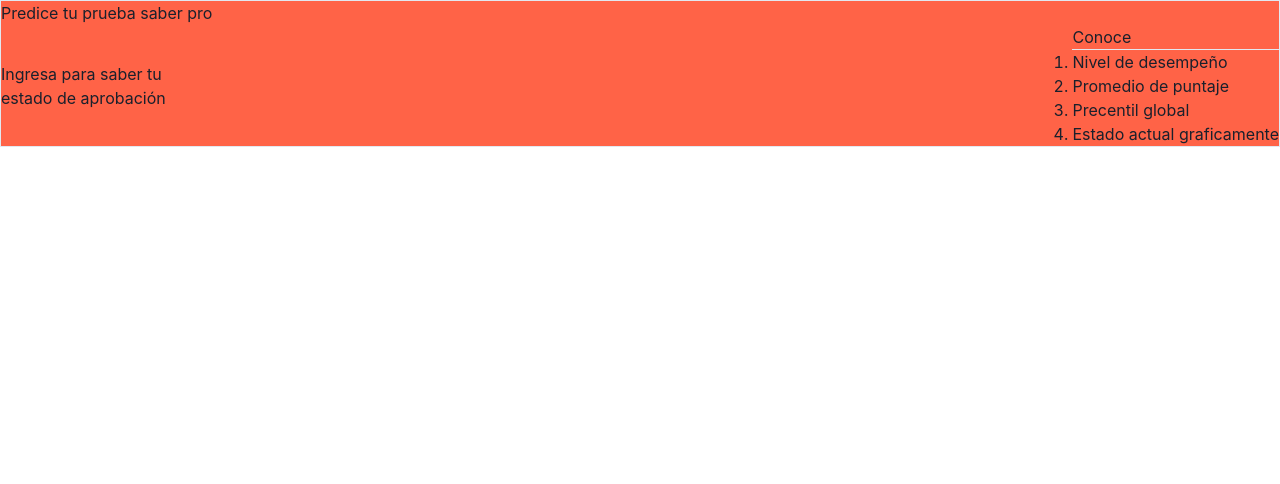
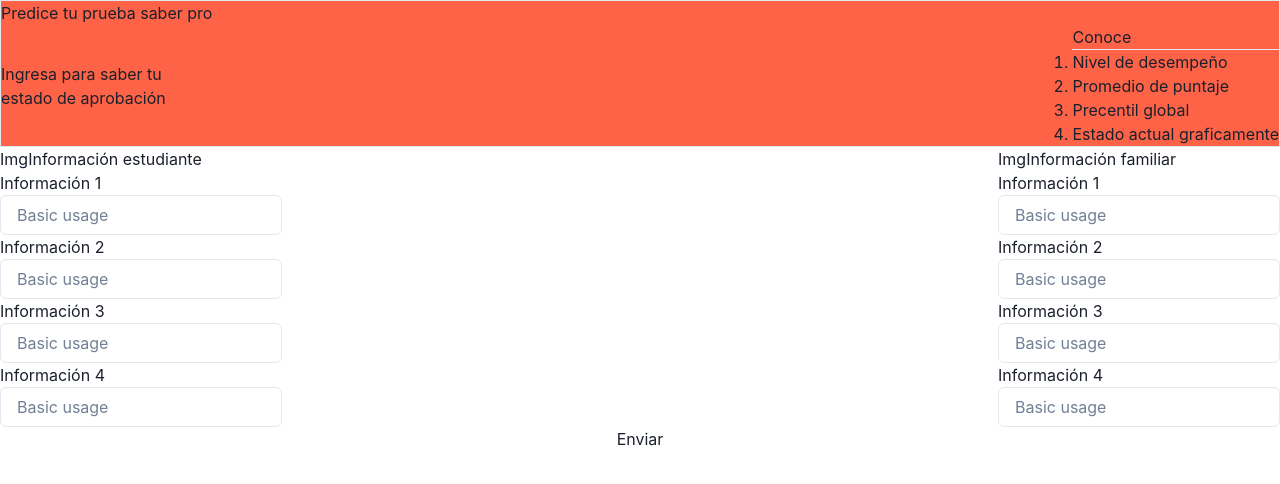
Before and after one commit to sebastianzapateiro/IA-FrontEnd, a React (Vite) app: page / in a window 1280 px wide. Shown: the top 484 px of the page. Built offline with nearby package versions, Linux system fonts and the light colour scheme.

Commit message:
master: Form StudentInformation.jsx values added

```diff
--- a/src/App.jsx
+++ b/src/App.jsx
@@ -1,12 +1,14 @@
 import {GraphyType} from "./components/GraphyType.jsx";
+import {StudentInformation} from "./components/StudentInformation.jsx";
 
 function App() {
 
-  return (
-
-<GraphyType></GraphyType>
-
-  )
+    return (
+        <>
+            <GraphyType></GraphyType>
+            <StudentInformation></StudentInformation>
+        </>
+    )
 }
 
 export default App
--- /dev/null
+++ b/src/components/StudentInformation.jsx
@@ -0,0 +1,57 @@
+import { Flex} from "@chakra-ui/react"
+import { Input } from '@chakra-ui/react'
+export function StudentInformation() {
+    return (
+        <>
+        <Flex display="flex" alignItems="center" justifyContent="space-between">
+            <div>
+                <Flex display="flex">
+                    Img
+                    <p>Información estudiante</p>
+                </Flex>
+                <div>
+                    <p>Información 1</p>
+                    <Input  placeholder='Basic usage' />
+                </div>
+                <div>
+                    <p>Información 2</p>
+                    <Input placeholder='Basic usage' />
+                </div>
+                <div>
+                    <p>Información 3</p>
+                    <Input placeholder='Basic usage' />
+                </div>
+                <div>
+                    <p>Información 4</p>
+                    <Input placeholder='Basic usage' />
+                </div>
+            </div>
+            <div>
+                <Flex display="flex">
+                    Img
+                    <p>Información familiar</p>
+                </Flex>
+                <div>
+                    <p>Información 1</p>
+                    <Input  placeholder='Basic usage' />
+                </div>
+                <div>
+                    <p>Información 2</p>
+                    <Input placeholder='Basic usage' />
+                </div>
+                <div>
+                    <p>Información 3</p>
+                    <Input placeholder='Basic usage' />
+                </div>
+                <div>
+                    <p>Información 4</p>
+                    <Input placeholder='Basic usage' />
+                </div>
+            </div>
+        </Flex>
+            <Flex justifyContent='center'>
+                Enviar
+            </Flex>
+        </>
+    )
+}
```
